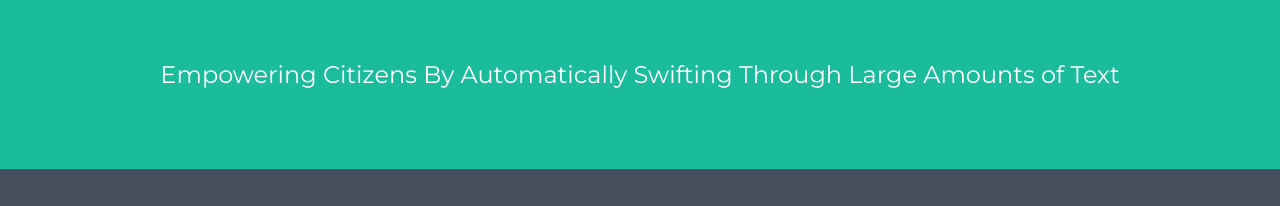
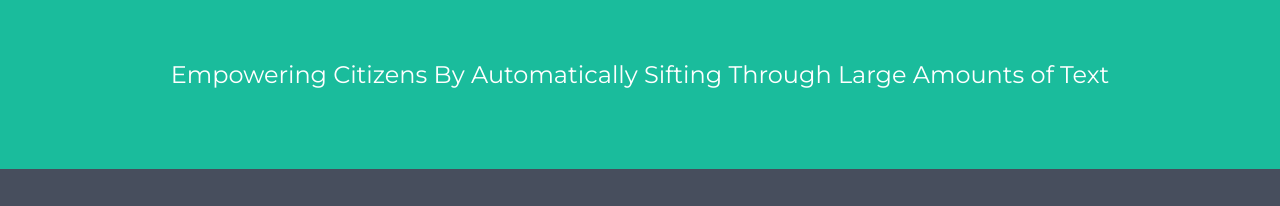
Before and after one commit to IE4OpenData/IE4OpenData.github.io, a plain HTML site: page index.html in a window 1280 px wide. Shown: the part 594-800 px from the top of the page. Drawn offline with nearby package versions, Linux system fonts and the light colour scheme.

Commit message:
Updated index.html
fixed typo

```diff
--- a/index.html
+++ b/index.html
@@ -78,7 +78,7 @@
 <div id="top" class="container-fluid bg-1 text-center">
   <h3 class="margin">Information Extraction for Open Data</h3>
   <img src="ie4opendata.png" class="img-responsive margin" style="display:inline" alt="Information Extraction for Open Data Logo" width="350" height="350">
-	<h3>Empowering Citizens By Automatically Swifting Through Large Amounts of Text</h3>
+	<h3>Empowering Citizens By Automatically Sifting Through Large Amounts of Text</h3>
 </div>
 
 <!-- Second Container -->
```
